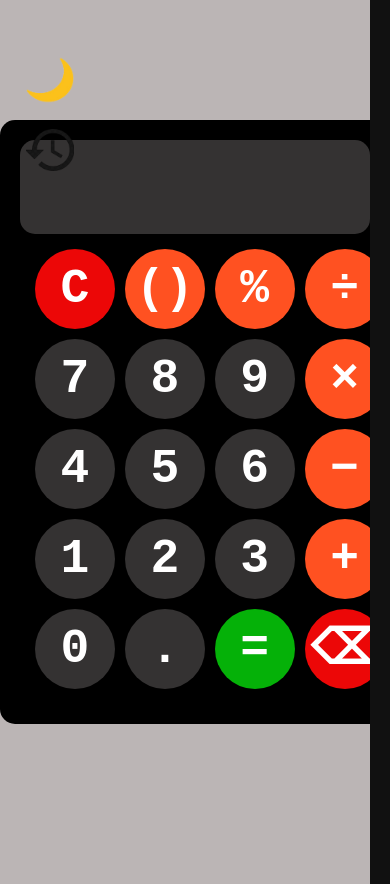
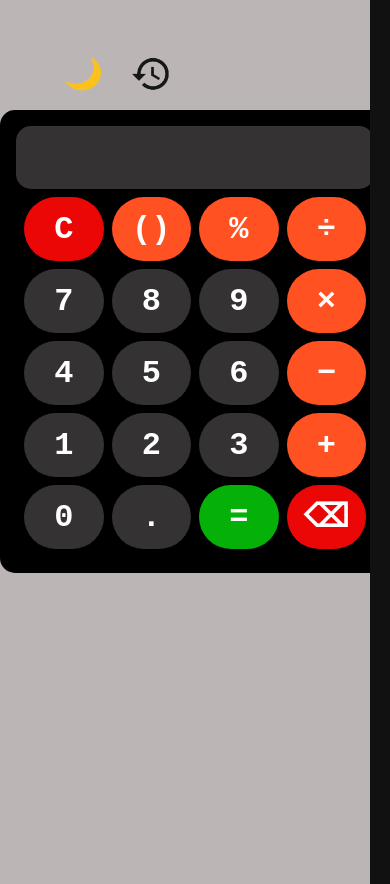
Before and after one commit to neharoy3/myCalc, a plain HTML site: page frontend/index.html in a window 390 px wide. Before the commit the page ends 844 px from the top, so only its background shows below. Drawn offline with Linux system fonts and the light colour scheme; no server answers.

Commit message:
fixed responsive

```diff
--- a/frontend/styles.css
+++ b/frontend/styles.css
@@ -53,9 +53,12 @@ body{
     position: relative;
     background-color: rgb(0, 0, 0);
     border-radius: 15px;
-    max-width:  min(90vw, 450px);
+    width: 100%;
+    max-width:  450px;
+    min-width: 280px;
+    max-height: 90vh;
     overflow: hidden;
-    padding: 20px;
+    padding: 16px;
 }
 
 #display{
@@ -63,8 +66,8 @@ body{
     width: 100%;
     box-sizing: border-box;
     border-radius: 15px;
-    padding: 20px;
-    font-size: clamp(3rem, 4vw, 3.5rem);
+    padding: 14px;
+    font-size: clamp(1.8rem, 5vw, 2.5rem);
     white-space: nowrap;
     overflow: hidden;
     text-align: right;
@@ -78,8 +81,8 @@ body{
     display: grid;
     grid-template-columns: repeat(4,1fr);
     gap: 10px;
-    padding: 15px;
-    justify-items: center;
+    padding: 12px;
+    max-height: 60vh;
 }
 .key-press {
     background-color: rgb(181, 178, 178) !important;
@@ -90,6 +93,7 @@ body{
 button{
     width: 100%;
     aspect-ratio: 1;
+    max-height: 64px;
     font-family: 'Roboto Mono', monospace;
     border-radius: 50px;
     border: none;
@@ -236,3 +240,48 @@ button:focus {
     from { opacity: 1; }
     to { opacity: 0.3; }
 }
+
+/* responsive ui */
+@media (max-width: 700px) {
+    body{
+        align-items: flex-start;
+        padding-top: 40px;
+    }
+
+    #themeToggle {
+        top: 50px;
+        left: 30%;
+        transform: translateX(-120%); /* icons centered horizontally! */
+    }
+
+    #historyToggle {
+        top: 50px;
+        left: 30%;
+        transform: translateX(20%);
+    }
+
+
+    #themeToggle img,
+    #historyToggle img {
+        width: 36px;
+        height: 36px;
+    }
+
+    #calculator {
+        margin-top: 70px;
+    }
+
+    button{
+        font-size: 2rem;
+    }
+    #display{
+        font-size: clamp(1.8rem,5vw,2.8rem);
+        padding: 15px;
+    }
+
+    #keys{
+        gap: 8px;
+        padding: 8px;
+    }
+
+}
```
